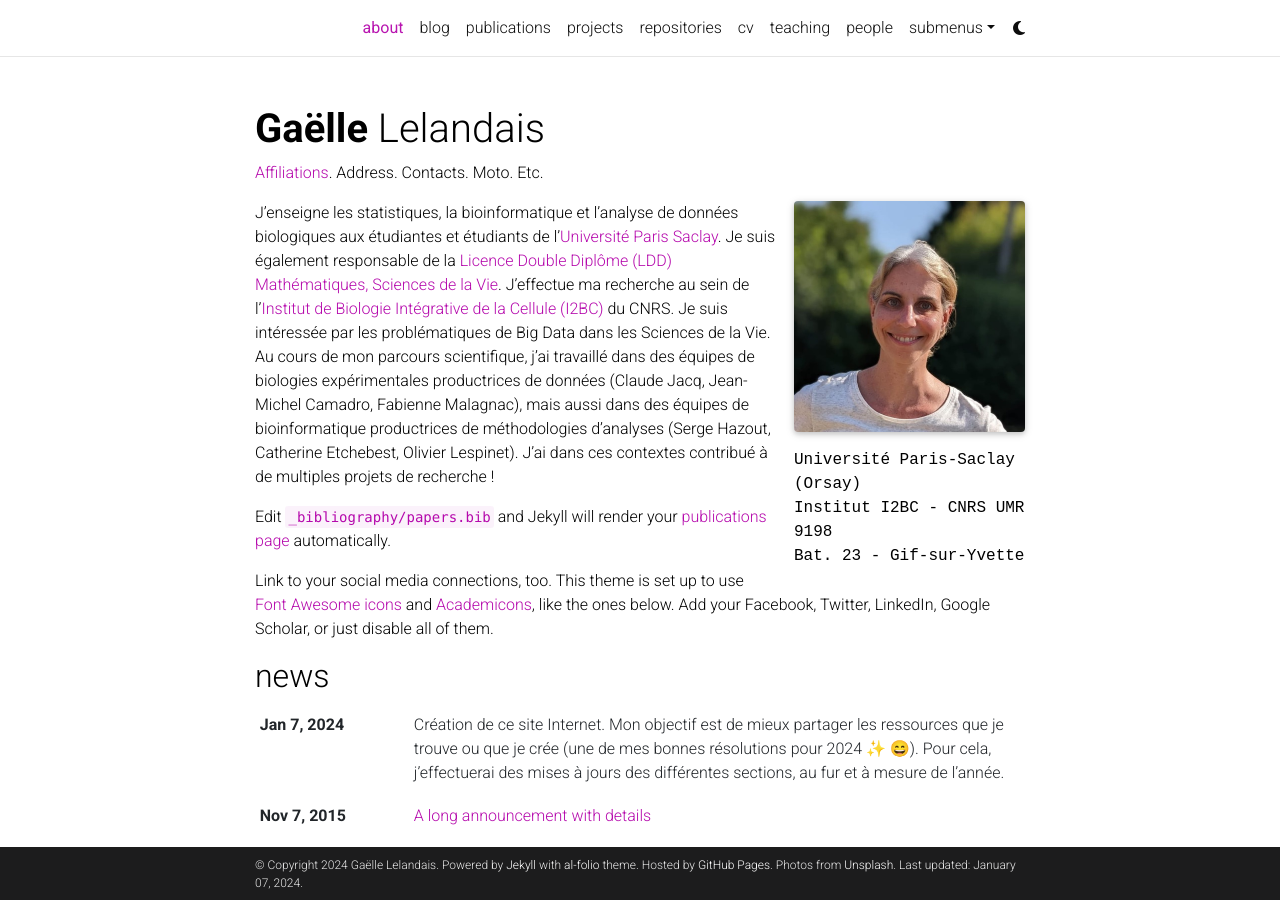
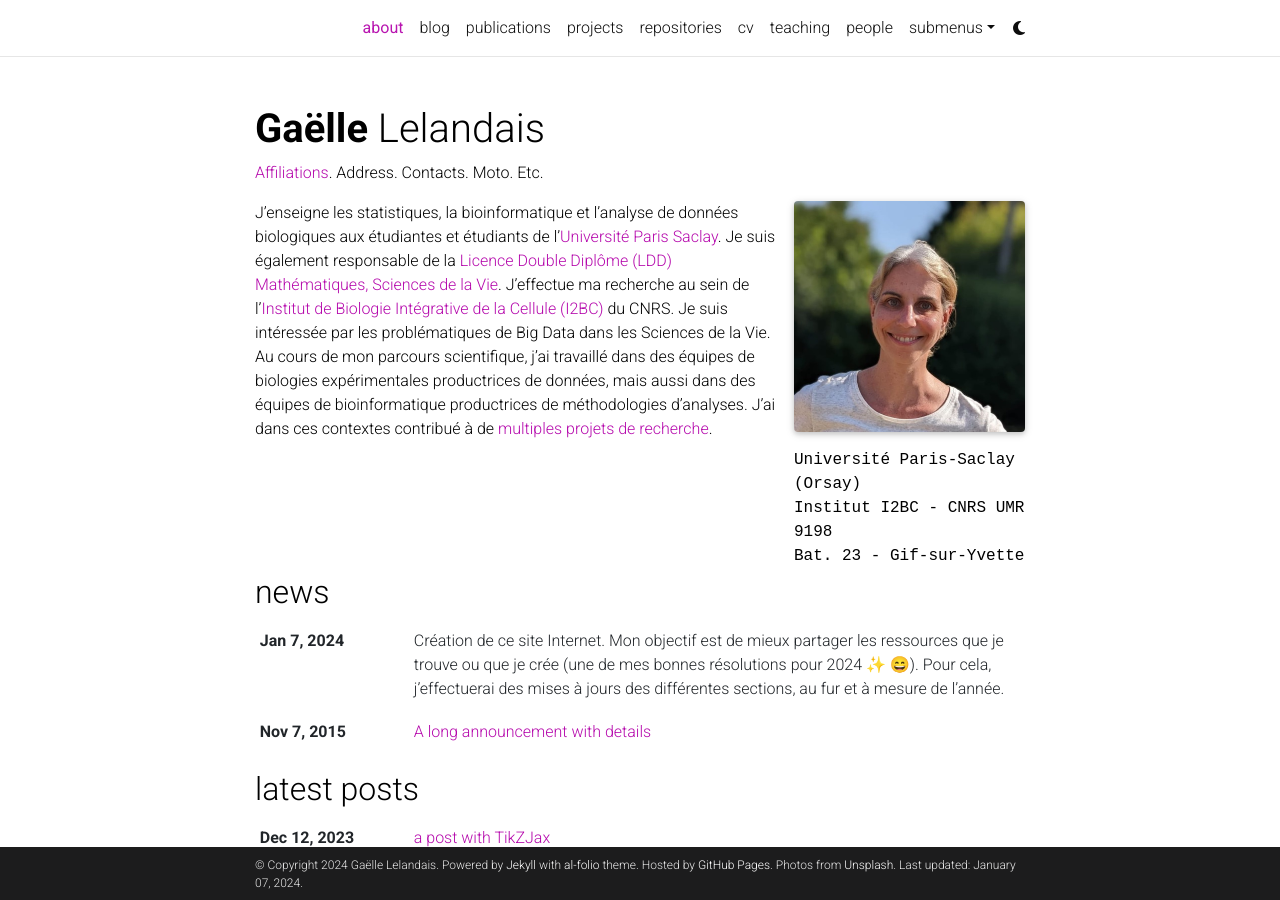
Before and after one commit to gaellelelandais/gaellelelandais.github.io, a Jekyll site: the page built from _pages/about.md, in a window 1280 px wide and 900 px high. Built offline with Jekyll 4.4.1, drawn with Linux system fonts in a browser that asks for light colours; full-size pictures stand in for the smaller copies a plugin makes; emoji names are drawn with the system emoji font; some web fonts are replaced; comment, search, counter and statistics services are not loaded; a style sheet for code colours, icons or effects is not loaded.

Commit message:
Update about.md

```diff
--- a/_pages/about.md
+++ b/_pages/about.md
@@ -19,8 +19,4 @@
 social: true  # includes social icons at the bottom of the page
 ---
 
-J’enseigne les statistiques, la bioinformatique et l'analyse de données biologiques aux étudiantes et étudiants de l'[Université Paris Saclay](https://www.universite-paris-saclay.fr/). Je suis également responsable de la [Licence Double Diplôme (LDD) Mathématiques, Sciences de la Vie](https://www.universite-paris-saclay.fr/formation/licence-double-diplome/mathematiques-sciences-de-la-vie). J’effectue ma recherche au sein de l'[Institut de Biologie Intégrative de la Cellule (I2BC)](https://www.i2bc.paris-saclay.fr/) du CNRS. Je suis intéressée par les problématiques de Big Data dans les Sciences de la Vie. Au cours de mon parcours scientifique, j’ai travaillé dans des équipes de biologies expérimentales productrices de données (Claude Jacq, Jean-Michel Camadro, Fabienne Malagnac), mais aussi dans des équipes de bioinformatique productrices de méthodologies d’analyses (Serge Hazout, Catherine Etchebest, Olivier Lespinet). J’ai dans ces contextes contribué à de multiples projets de recherche !
-
-Edit `_bibliography/papers.bib` and Jekyll will render your [publications page](/al-folio/publications/) automatically.
-
-Link to your social media connections, too. This theme is set up to use [Font Awesome icons](https://fontawesome.com/) and [Academicons](https://jpswalsh.github.io/academicons/), like the ones below. Add your Facebook, Twitter, LinkedIn, Google Scholar, or just disable all of them.
+J’enseigne les statistiques, la bioinformatique et l'analyse de données biologiques aux étudiantes et étudiants de l'[Université Paris Saclay](https://www.universite-paris-saclay.fr/). Je suis également responsable de la [Licence Double Diplôme (LDD) Mathématiques, Sciences de la Vie](https://www.universite-paris-saclay.fr/formation/licence-double-diplome/mathematiques-sciences-de-la-vie). J’effectue ma recherche au sein de l'[Institut de Biologie Intégrative de la Cellule (I2BC)](https://www.i2bc.paris-saclay.fr/) du CNRS. Je suis intéressée par les problématiques de Big Data dans les Sciences de la Vie. Au cours de mon parcours scientifique, j’ai travaillé dans des équipes de biologies expérimentales productrices de données, mais aussi dans des équipes de bioinformatique productrices de méthodologies d’analyses. J’ai dans ces contextes contribué à de [multiples projets de recherche](https://gaellelelandais.github.io/projects/).
```
